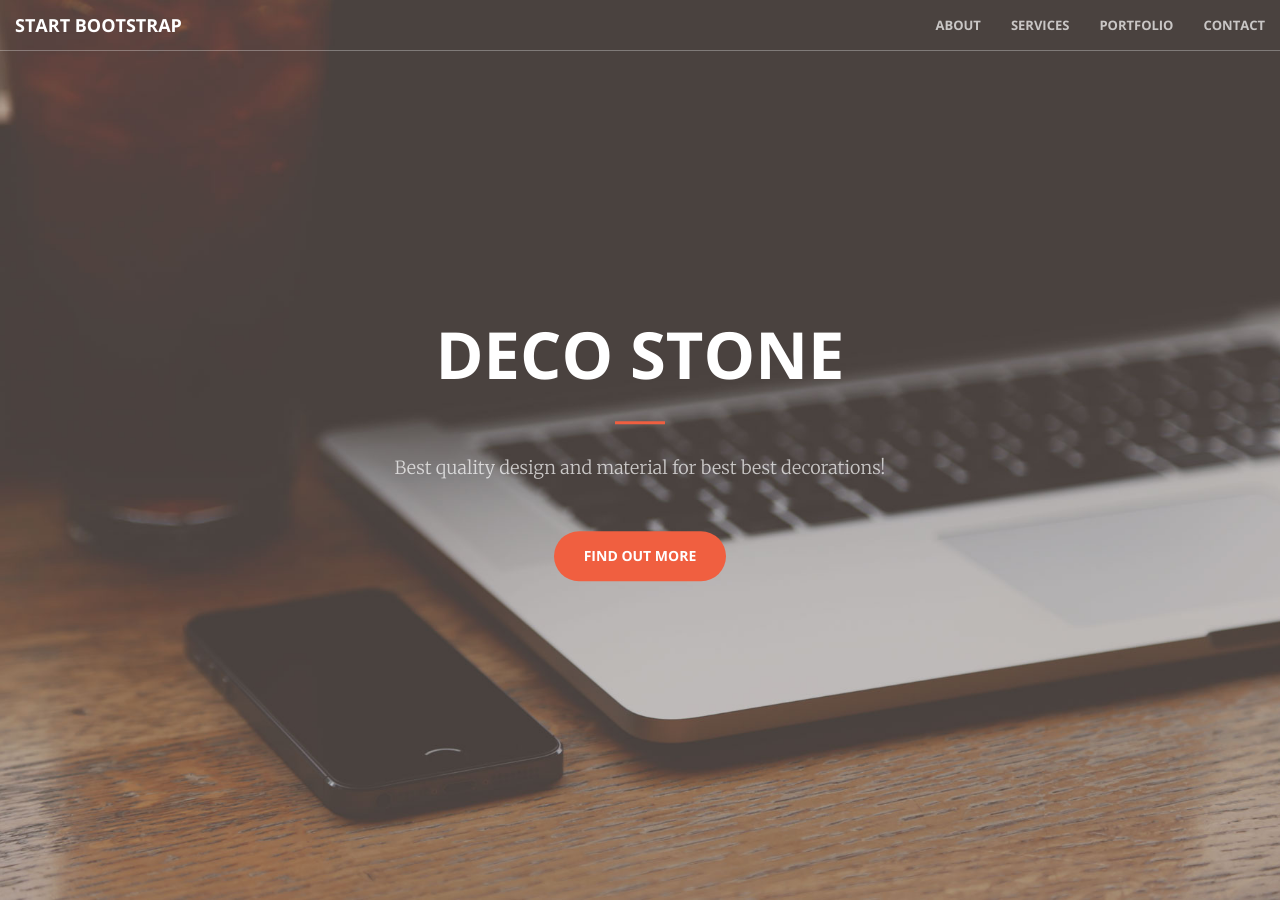
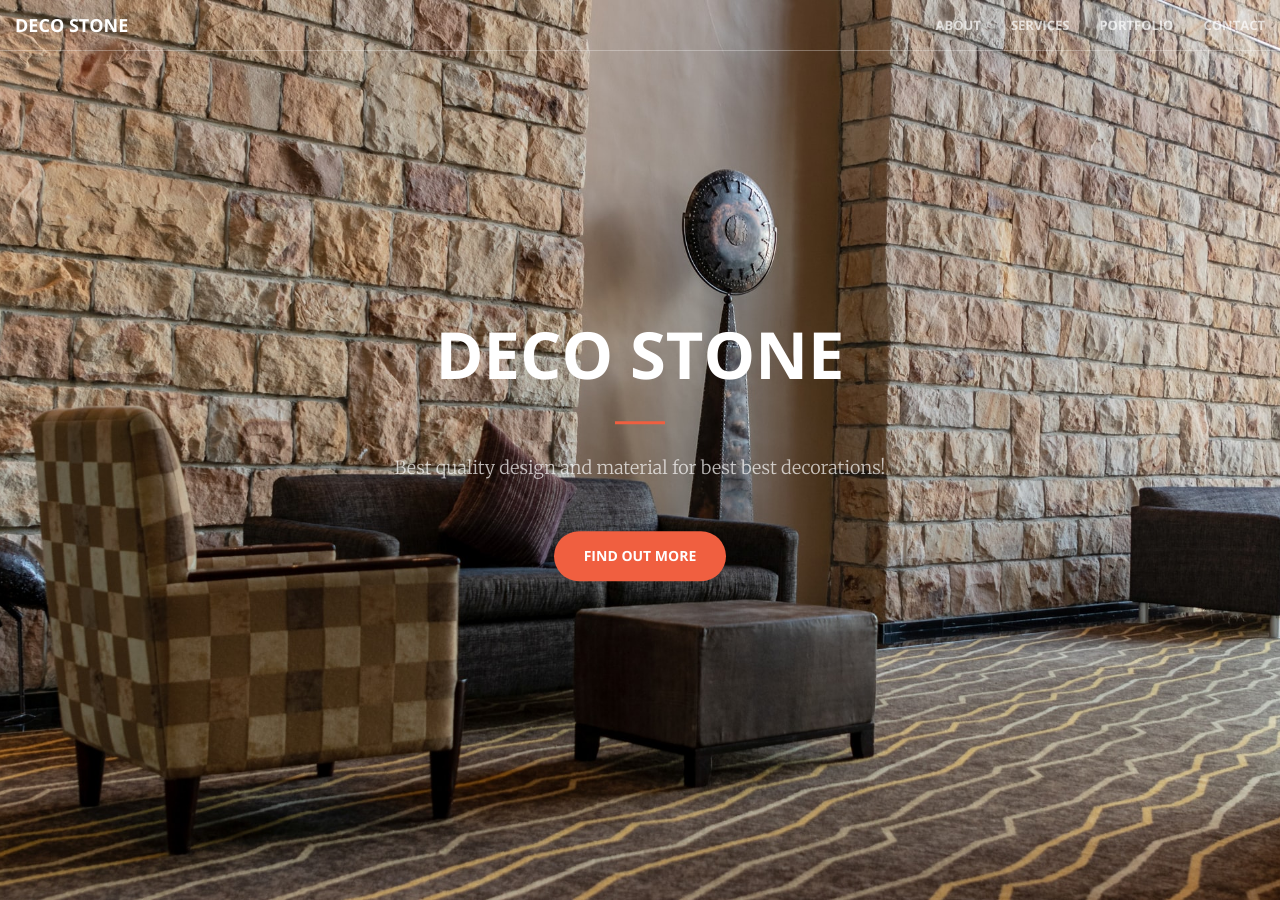
Before and after one commit to Deco-Stone/Deco-Stone.github.io, a Jekyll site: the page built from index.html, in a window 1280 px wide and 900 px high. Built offline with Jekyll 4.4.1, drawn with Linux system fonts in a browser that asks for light colours.

Commit message:
header image

```diff
--- a/_includes/nav.html
+++ b/_includes/nav.html
@@ -8,7 +8,7 @@
                 <span class="icon-bar"></span>
                 <span class="icon-bar"></span>
             </button>
-            <a class="navbar-brand page-scroll" href="#page-top">Start Bootstrap</a>
+            <a class="navbar-brand page-scroll" href="#page-top">Deco Stone</a>
         </div>
 
         <!-- Collect the nav links, forms, and other content for toggling -->
```
Also changed, not shown: img/header.jpg, img/header1.jpg (added).
